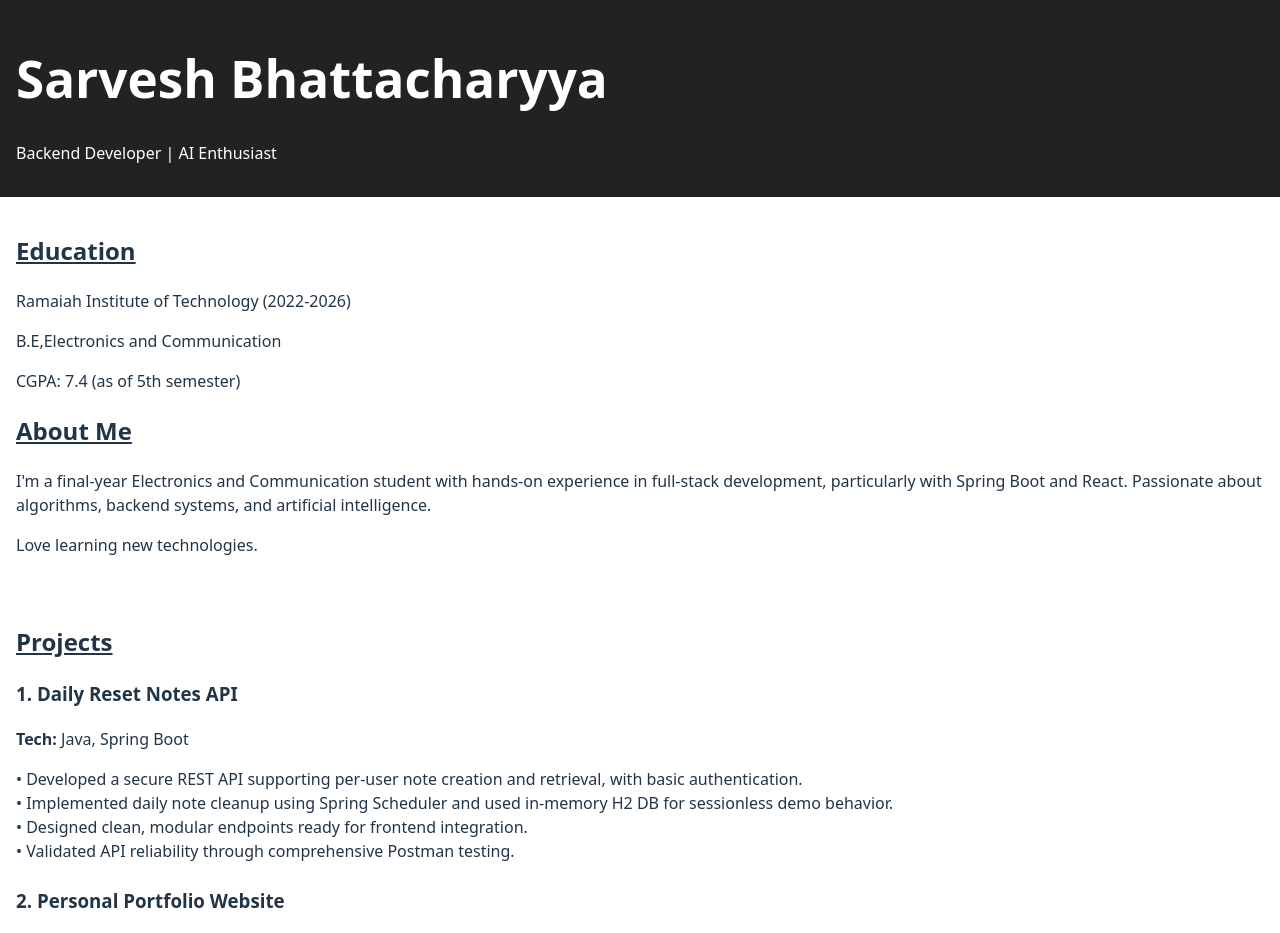
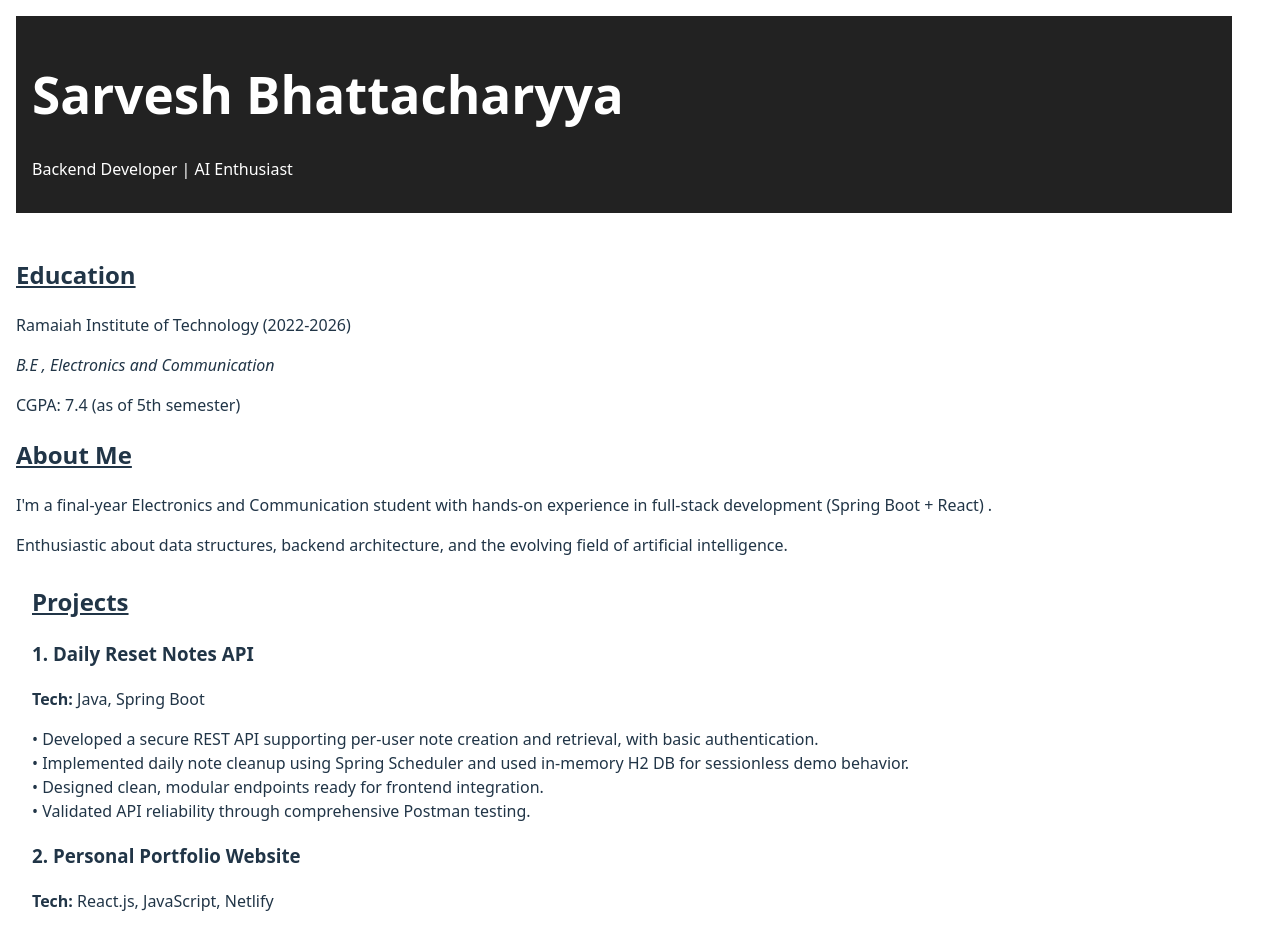
Before and after one commit to sarv-projects/sarvesh-portfolio, a React (Vite) app: page / in a window 1280 px wide. Shown: the top 933 px of the page. Built offline with nearby package versions, Linux system fonts and the light colour scheme.

Commit message:
second commit of 21st july

```diff
--- a/src/App.css
+++ b/src/App.css
@@ -6,7 +6,7 @@ body {
 }
 
 section {
-  padding: 2rem;
+  padding: 1rem;
 }
 
 h1, h2, h3 {
--- a/src/App.jsx
+++ b/src/App.jsx
@@ -5,12 +5,17 @@ import Footer from './components/Footer';
 
 function App() {
   return (
-    <>
+    <div style={{
+      margin: '0 auto',
+      padding: '1rem'
+    }}>
       <Header />
       <About />
-      <Projects />
+      <div style={{ marginTop: '-3rem' }}>
+    <Projects />
+  </div>
       <Footer />
-    </>
+    </div>
   );
 }
 
--- a/src/components/About.jsx
+++ b/src/components/About.jsx
@@ -2,19 +2,20 @@ import React from 'react';
 
 function About() {
   return (
-    <section style={{ padding: '1rem' }}>
+    <span style={{ padding: '0.5rem' }}>
       <h2><u>Education</u></h2>
       <p >
         Ramaiah Institute of Technology (2022-2026)
-        <p>B.E,Electronics and Communication</p>
+        <p><i>B.E , Electronics and Communication</i></p>
         <p>CGPA: 7.4 (as of 5th semester)  </p>
         </p>
       <h2><u>About Me</u></h2>
       <p>
-        I'm a final-year Electronics and Communication student with hands-on experience in full-stack development, particularly with Spring Boot and React. Passionate about algorithms, backend systems, and artificial intelligence.
-        <p>Love learning new technologies.</p>
+        I'm a final-year Electronics and Communication student with hands-on experience in full-stack development (Spring Boot + React) .
+        <p>Enthusiastic about data structures, backend architecture, and the evolving field of artificial intelligence.</p>
       </p>
-    </section>
+
+    </span>
   );
 }
 
--- a/src/components/Projects.jsx
+++ b/src/components/Projects.jsx
@@ -37,7 +37,7 @@ function Projects() {
     <section style={{ padding: '1rem' }}>
       <h2><u>Projects</u></h2>
       {projects.map((proj, idx) => (
-        <div key={idx} style={{ marginBottom: '1.5rem' }}>
+        <div key={idx} style={{ marginBottom: '1rem' }}>
           <h3>{proj.title}</h3>
           <p><strong>Tech:</strong> {proj.tech}</p>
           <p style={{ whiteSpace: 'pre-line' }}>{proj.description}</p>
```
